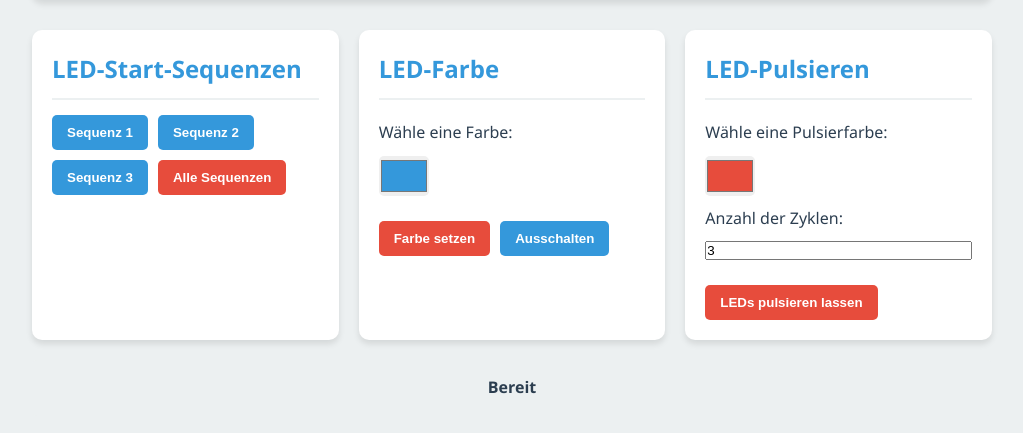
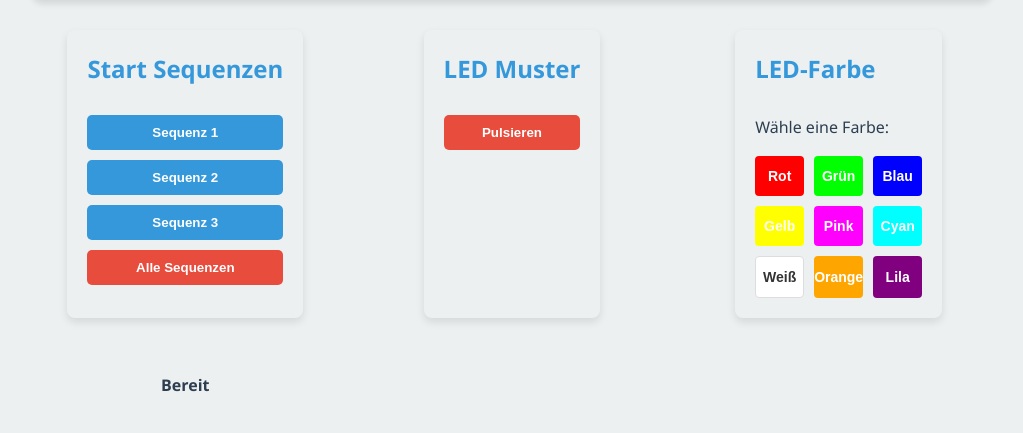
Before and after one commit to Roberto2Meloni/PiVoltaMeter, a Flask app: page / in a window 1280 px wide. Shown: the part 160-593 px from the top of the page, without its empty margins (128-1151 px from the left). Run offline with Flask 3, Linux system fonts and the light colour scheme.

Commit message:
Diverse justierungen

```diff
--- a/static/script.js
+++ b/static/script.js
@@ -1,91 +1,89 @@
 function runSequence(endpoint) {
-            const statusDiv = document.getElementById('status');
+  const statusDiv = document.getElementById("status");
   statusDiv.textContent = "Führe Sequenz aus...";
   statusDiv.className = "status loading";
 
-            fetch('/' + endpoint)
-                .then(response => response.json())
-                .then(data => {
+  fetch("/" + endpoint)
+    .then((response) => response.json())
+    .then((data) => {
       statusDiv.textContent = data.message;
       statusDiv.className = "status success";
     })
-                .catch(error => {
+    .catch((error) => {
       statusDiv.textContent = "Fehler: " + error;
       statusDiv.className = "status error";
     });
 }
 
-        function setColor() {
-            const colorPicker = document.getElementById('colorPicker');
-            const color = colorPicker.value;
-            const statusDiv = document.getElementById('status');
+function setColor(color) {
+  const statusDiv = document.getElementById("status");
 
   statusDiv.textContent = "Setze LEDs auf Farbe " + color + "...";
   statusDiv.className = "status loading";
 
-            fetch('/set_color', {
-                method: 'POST',
+  fetch("/set_color", {
+    method: "POST",
     headers: {
-                    'Content-Type': 'application/json',
+      "Content-Type": "application/json",
     },
     body: JSON.stringify({ color: color }),
   })
-                .then(response => response.json())
-                .then(data => {
+    .then((response) => response.json())
+    .then((data) => {
       statusDiv.textContent = data.message;
       statusDiv.className = "status success";
     })
-                .catch(error => {
+    .catch((error) => {
       statusDiv.textContent = "Fehler: " + error;
       statusDiv.className = "status error";
     });
 }
 
 function turnOff() {
-            const statusDiv = document.getElementById('status');
+  const statusDiv = document.getElementById("status");
   statusDiv.textContent = "Schalte LEDs aus...";
   statusDiv.className = "status loading";
 
-            fetch('/turn_off', {
-                method: 'POST',
+  fetch("/turn_off", {
+    method: "POST",
     headers: {
-                    'Content-Type': 'application/json',
+      "Content-Type": "application/json",
     },
     body: JSON.stringify({}),
   })
-                .then(response => response.json())
-                .then(data => {
+    .then((response) => response.json())
+    .then((data) => {
       statusDiv.textContent = data.message;
       statusDiv.className = "status success";
     })
-                .catch(error => {
+    .catch((error) => {
       statusDiv.textContent = "Fehler: " + error;
       statusDiv.className = "status error";
     });
 }
 
 function pulseLEDs() {
-            const colorPicker = document.getElementById('pulsePicker');
+  const colorPicker = document.getElementById("pulsePicker");
   const color = colorPicker.value;
-            const cycleCount = document.getElementById('cycleCount').value;
-            const statusDiv = document.getElementById('status');
+  const cycleCount = document.getElementById("cycleCount").value;
+  const statusDiv = document.getElementById("status");
 
   statusDiv.textContent = "Lasse LEDs in " + color + " pulsieren...";
   statusDiv.className = "status loading";
 
-            fetch('/pulse_leds', {
-                method: 'POST',
+  fetch("/pulse_leds", {
+    method: "POST",
     headers: {
-                    'Content-Type': 'application/json',
+      "Content-Type": "application/json",
     },
     body: JSON.stringify({ color: color, cycles: cycleCount }),
   })
-                .then(response => response.json())
-                .then(data => {
+    .then((response) => response.json())
+    .then((data) => {
       statusDiv.textContent = data.message;
       statusDiv.className = "status success";
     })
-                .catch(error => {
+    .catch((error) => {
       statusDiv.textContent = "Fehler: " + error;
       statusDiv.className = "status error";
     });
--- a/static/style.css
+++ b/static/style.css
@@ -53,11 +53,29 @@ h1 {
 }
 
 .card {
-    background-color: white;
-    border-radius: 10px;
+    border-radius: 8px;
+    box-shadow: 0 4px 8px rgba(0, 0, 0, 0.1);
     padding: 20px;
-    box-shadow: 0 4px 6px rgba(0, 0, 0, 0.1);
-    transition: transform 0.3s ease;
+    max-width: 500px;
+    margin: 0 auto;
+}
+
+.color-buttons {
+    display: grid;
+    grid-template-columns: repeat(3, 1fr);
+    gap: 10px;
+    margin-top: 15px;
+}
+
+.color-btn {
+    border: none;
+    border-radius: 4px;
+    padding: 12px 0;
+    font-size: 14px;
+    font-weight: bold;
+    color: white;
+    cursor: pointer;
+    transition: transform 0.1s, opacity 0.2s;
 }
 
 .card:hover {
@@ -73,7 +91,7 @@ h1 {
 
 .button-container {
     display: flex;
-    flex-wrap: wrap;
+    flex-direction: column;
     gap: 10px;
     margin-top: 15px;
 }
@@ -152,3 +170,11 @@ button.accent:hover {
         font-size: 2em;
     }
 }
+
+.color-card .button-container {
+    flex-direction: row;
+}
+
+.color-card button {
+    flex: 1;
+}
--- a/templates/index.html
+++ b/templates/index.html
@@ -1,10 +1,10 @@
 <!DOCTYPE html>
 <html lang="de">
   <head>
-    <meta charset="UTF-8">
-    <meta name="viewport" content="width=device-width, initial-scale=1.0">
+    <meta charset="UTF-8" />
+    <meta name="viewport" content="width=device-width, initial-scale=1.0" />
     <title>PiVoltMeter</title>
-    <link rel="stylesheet" href="/static/style.css">
+    <link rel="stylesheet" href="/static/style.css" />
   </head>
   <body>
     <header>
@@ -14,37 +14,38 @@
 
     <div class="container">
       <div class="card">
-            <h2>LED-Start-Sequenzen</h2>
+        <h2>Start Sequenzen</h2>
         <div class="button-container">
           <button onclick="runSequence('sequence_one')">Sequenz 1</button>
           <button onclick="runSequence('sequence_two')">Sequenz 2</button>
           <button onclick="runSequence('sequence_three')">Sequenz 3</button>
-                <button onclick="runSequence('run_all')" class="accent">Alle Sequenzen</button>
+          <button onclick="runSequence('run_all')" class="accent">
+            Alle Sequenzen
+          </button>
         </div>
       </div>
 
       <div class="card">
-            <h2>LED-Farbe</h2>
-            <div class="color-picker">
-                <label for="colorPicker">Wähle eine Farbe:</label>
-                <input type="color" id="colorPicker" value="#3498db">
+        <h2>LED Muster</h2>
+
         <div class="button-container">
-                    <button onclick="setColor()" class="accent">Farbe setzen</button>
-                    <button onclick="turnOff()">Ausschalten</button>
+          <button onclick="pulseLEDs()" class="accent">Pulsieren</button>
         </div>
       </div>
-        </div>
-
 <div class="card">
-            <h2>LED-Pulsieren</h2>
-            <div class="color-picker">
-                <label for="pulsePicker">Wähle eine Pulsierfarbe:</label>
-                <input type="color" id="pulsePicker" value="#e74c3c">
-                <label for="cycleCount">Anzahl der Zyklen:</label>
-                <input type="number" id="cycleCount" min="1" max="10" value="3">
-                <div class="button-container">
-                    <button onclick="pulseLEDs()" class="accent">LEDs pulsieren lassen</button>
-                </div>
+        <h2>LED-Farbe</h2>
+        <div class="color-selection">
+            <p>Wähle eine Farbe:</p>
+            <div class="color-buttons">
+                <button onclick="setColor('#ff0000')" class="color-btn" style="background-color: #ff0000;">Rot</button>
+                <button onclick="setColor('#00ff00')" class="color-btn" style="background-color: #00ff00;">Grün</button>
+                <button onclick="setColor('#0000ff')" class="color-btn" style="background-color: #0000ff;">Blau</button>
+                <button onclick="setColor('#ffff00')" class="color-btn" style="background-color: #ffff00;">Gelb</button>
+                <button onclick="setColor('#ff00ff')" class="color-btn" style="background-color: #ff00ff;">Pink</button>
+                <button onclick="setColor('#00ffff')" class="color-btn" style="background-color: #00ffff;">Cyan</button>
+                <button onclick="setColor('#ffffff')" class="color-btn" style="background-color: #ffffff; color: #333; border: 1px solid #ddd;">Weiß</button>
+                <button onclick="setColor('#ffa500')" class="color-btn" style="background-color: #ffa500;">Orange</button>
+                <button onclick="setColor('#800080')" class="color-btn" style="background-color: #800080;">Lila</button>
             </div>
         </div>
     </div>
```
Also changed, not shown: 1 other file. Lines whose indentation alone changed are shown as unchanged.
